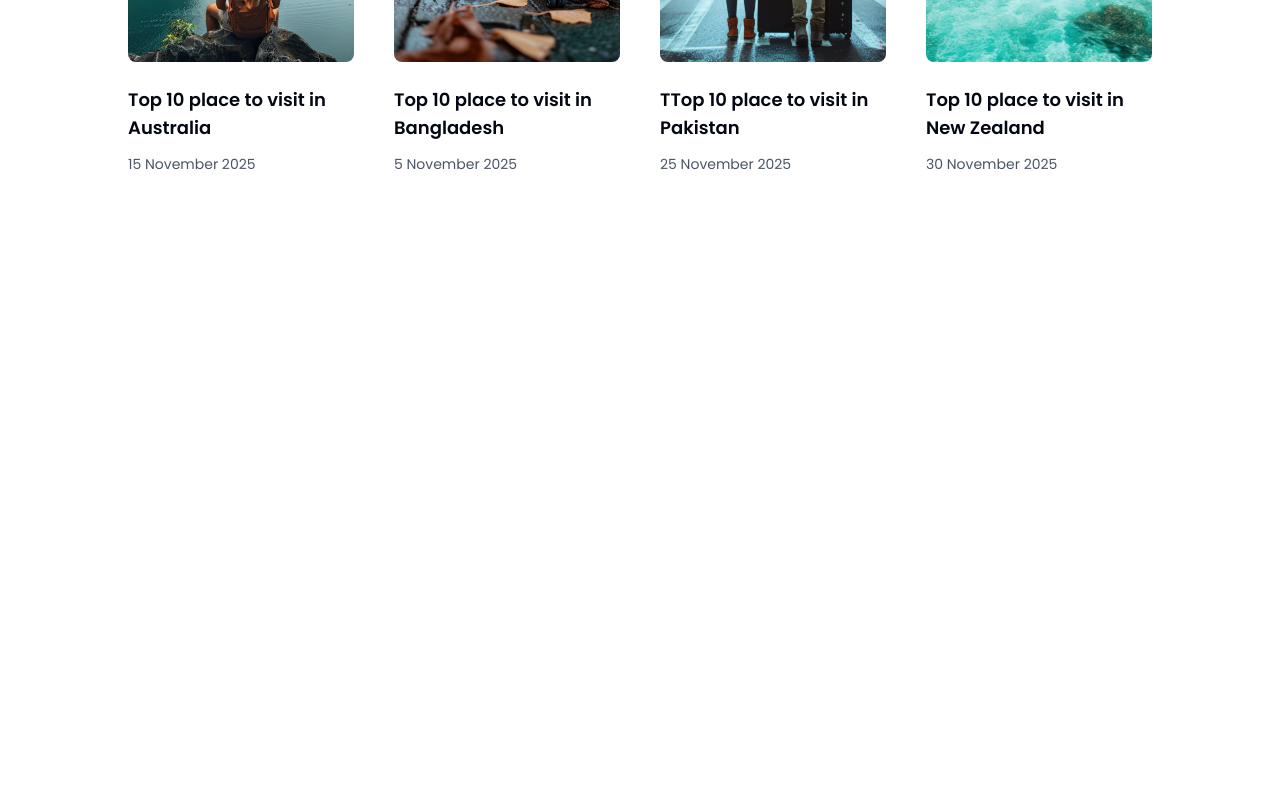
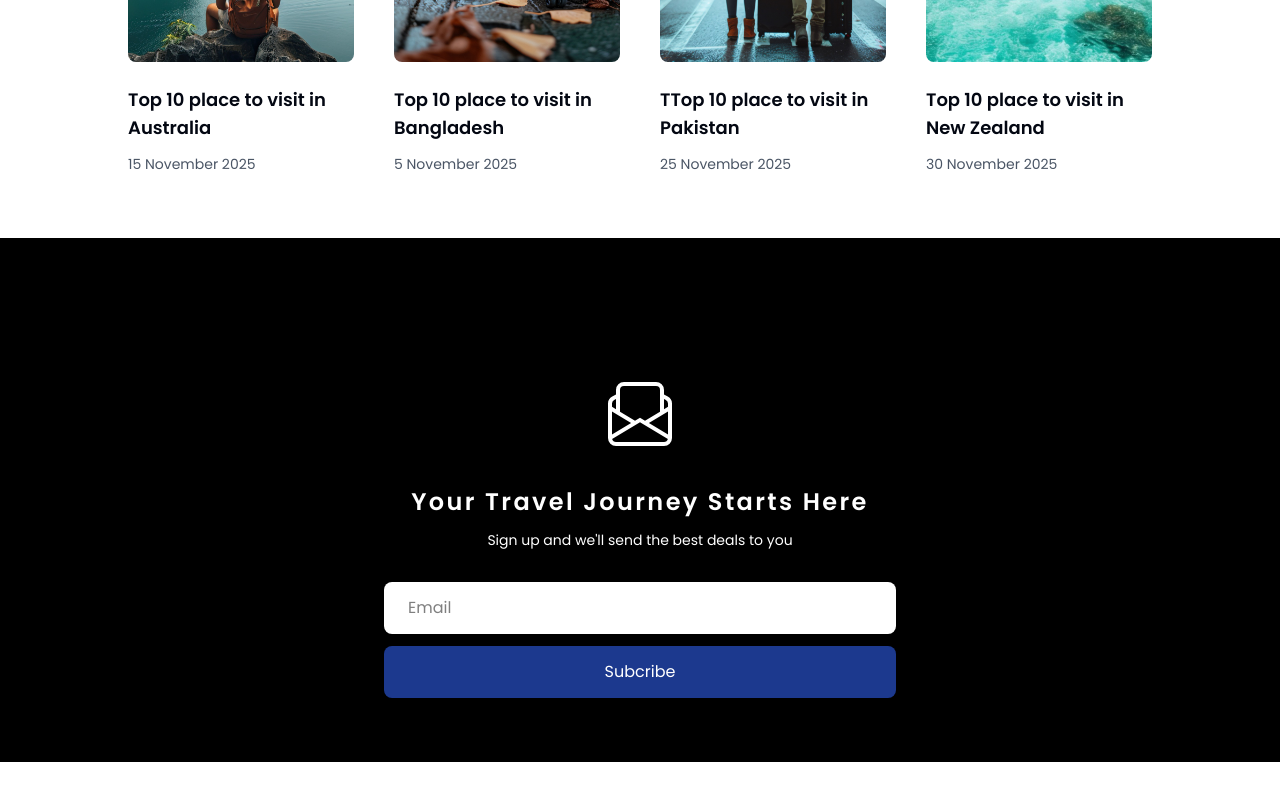
Before and after one commit to yasindu2000/travel-web, a Next.js app: page / in a window 1280 px wide. Shown: the part 3798-4598 px from the top of the page. Built offline with nearby package versions, Linux system fonts and the light colour scheme.

Commit message:
compete newsLetter section🚀

```diff
--- a/components/Home/Home.tsx
+++ b/components/Home/Home.tsx
@@ -5,6 +5,7 @@
 import WhyChoose from './WhyChooseUs/WhyChoose'
 import Review from './Reviws/Review'
 import News from './News/News'
+import NewsLetter from './NewsLetter.tsx/NewsLetter'
 
 function Home() {
   return (
@@ -15,6 +16,7 @@
         <WhyChoose/>
         <Review/>
         <News/>
+        <NewsLetter/>
     </div>
   )
 }
--- a/components/Home/NewsLetter.tsx/NewsLetter.tsx
+++ b/components/Home/NewsLetter.tsx/NewsLetter.tsx
@@ -0,0 +1,26 @@
+import React from "react";
+import { BsEnvelopePaper } from "react-icons/bs";
+
+function NewsLetter() {
+  return (
+    <div className="bg-black pt-16 pb-16 flex items-center justify-center w-full flex-col">
+      <BsEnvelopePaper className="w-16 h-16 mt-20 text-white" />
+      <h1 className="text-lg sm:text-xl md:text-2xl text-white font-semibold mt-10 tracking-widest">
+        Your Travel Journey Starts Here
+      </h1>
+      <p className="mt-3 text-white text-xs sm:text-sm">
+        Sign up and we'll send the best deals to you
+      </p>
+      <div className="w-full">
+        <input
+          type="text"
+          placeholder="Email"
+          className="px-6 py-3.5 bg-white mt-8 w-[95%] sm:w-[80%] md:w-[60%] lg:w-[40%] block mx-auto rounded-lg outline-none"
+        />
+        <button className="px-6 py-3.5 text-white cursor-pointer bg-blue-900 hover:bg-blue-950 transition-all duration-200 mt-3 w-[95%] sm:w-[80%] md:w-[60%] lg:w-[40%] block mx-auto rounded-lg outline-none">Subcribe</button>
+      </div>
+    </div>
+  );
+}
+
+export default NewsLetter;
```
